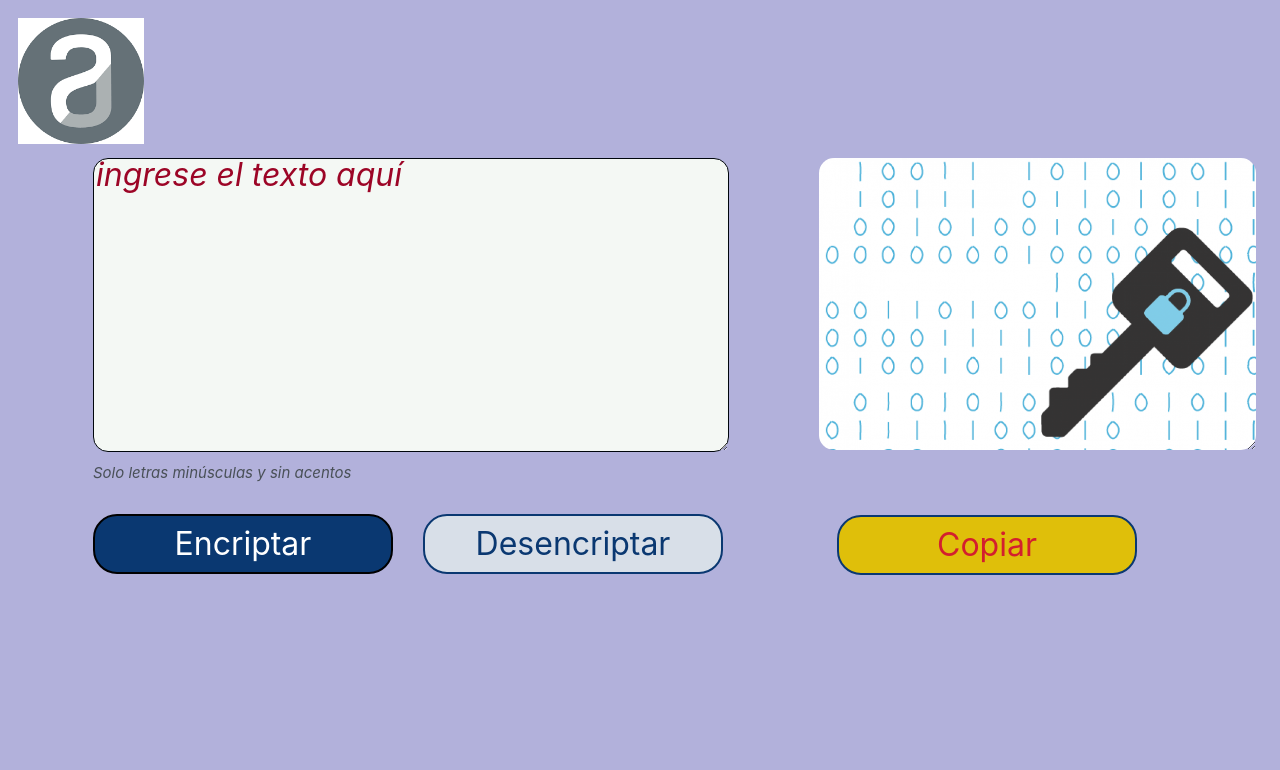
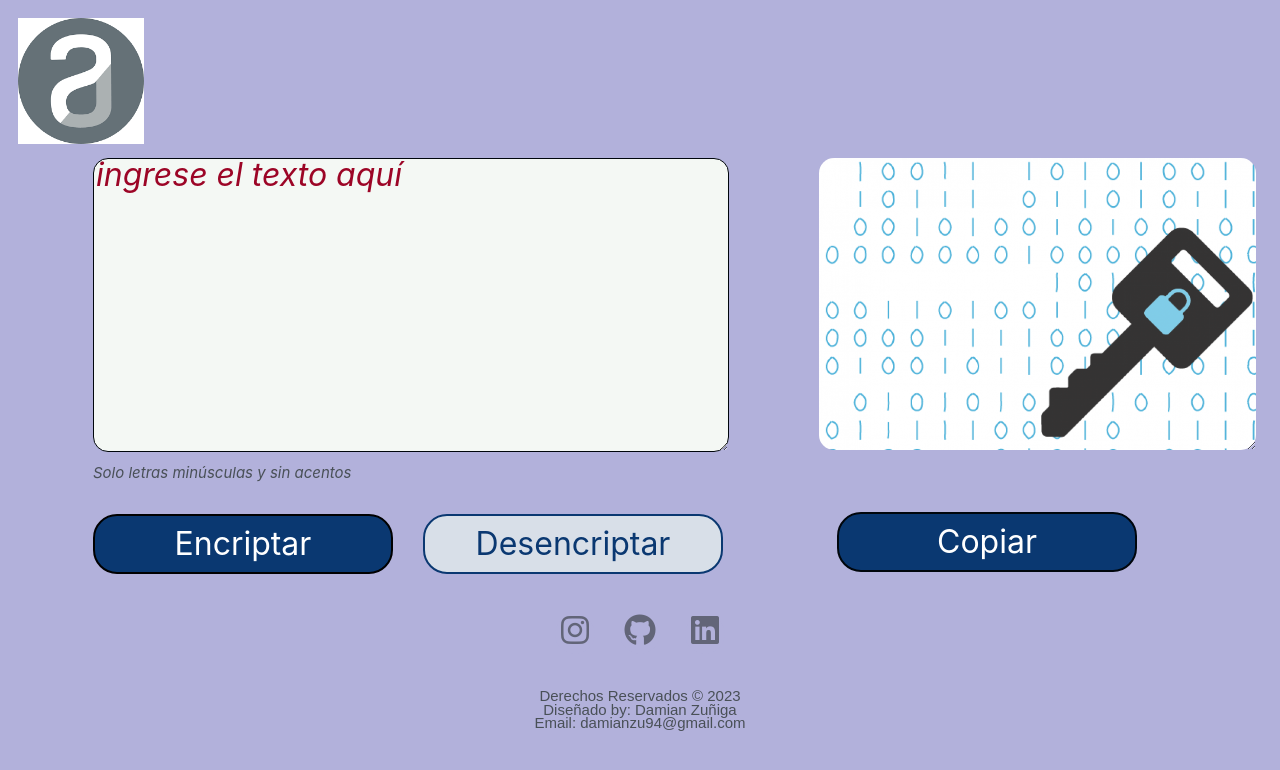
Before and after one commit to DZALuc/Encriptador-Alura, a plain HTML site: page index.html in a window 1280 px wide. Drawn offline with Linux system fonts and the light colour scheme.

Commit message:
Modificacion en pie de pagina

```diff
--- a/index.html
+++ b/index.html
@@ -5,6 +5,7 @@
     <meta http-equiv="X-UA-Compatible" content="IE=edge">
     <meta name="viewport" content="width=device-width, initial-scale=1.0">
     <link rel="stylesheet" href="./style.css">
+    <link rel="stylesheet" href="https://cdnjs.cloudflare.com/ajax/libs/font-awesome/6.4.0/css/all.min.css" integrity="sha512-iecdLmaskl7CVkqkXNQ/ZH/XLlvWZOJyj7Yy7tcenmpD1ypASozpmT/E0iPtmFIB46ZmdtAc9eNBvH0H/ZpiBw==" crossorigin="anonymous" referrerpolicy="no-referrer" />
     <link rel="preconnect" href="https://fonts.googleapis.com">
     <link rel="preconnect" href="https://fonts.gstatic.com" crossorigin>
     <link href="https://fonts.googleapis.com/css2?family=Montserrat:wght@300&display=swap" rel="stylesheet">
@@ -33,5 +34,20 @@
       </section>
     </main>
 <script src="./script.js"></script>
+  <footer>
+    <section class="footer">
+        <div class="social">
+          <a href="https://www.instagram.com/jeanlucdza/" target="_blank"><i class="fab fa-instagram"></i></a>
+          <a href="https://github.com/DZALuc" target="_blank"><i class="fab fa-github"></i></a>
+          <a href="https://www.linkedin.com/in/damianzuñiga/" target="_blank"><i class="fab fa-linkedin"></i></a>
+        </div>
+        <div class="infoextra">
+        Derechos Reservados &copy; 2023 <br>
+        Diseñado by: Damian Zuñiga <br>
+        Email: damianzu94@gmail.com
+        </div>
+    </section>
+
+  </footer>
 </body>
 </html>
--- a/style.css
+++ b/style.css
@@ -11,6 +11,8 @@
     margin-left: 10px;
     width: 10%;
 }
+
+
 
 main{
     display: flex;
@@ -42,7 +44,7 @@ main{
     margin-top: 10px;
     margin-left: 90px;
     padding-left: 10px;
-    position: fixed;
+
 }
 .mensaje:focus {
     outline: none;
@@ -74,14 +76,14 @@ main{
 }
 
 .btn-copiar {
-    background-color: #dfbf0a;
-    border: 2px solid #0a3871;
+    background-color: #0a3871;
+    border: 2px solid #00060c;
     border-radius: 24px;
-    color: #d31f2e;
+    color: white;
     cursor: pointer;
     height: 60px;
     margin-left: 108px;
-    margin-top: 367px;
+    margin-top: 58px;
     position: absolute;
     width: 300px;
 }
@@ -92,3 +94,40 @@ main{
     color: #495057;
     font-size: 15px;
 }
+
+.footer {
+    padding: 30px 0;
+}
+
+.footer .social {
+    text-align: center;
+    padding-bottom: 25px;
+    color: #484c57;
+}
+
+.footer .social a {
+    font-size: 24px;
+    color: inherit;
+    width: 40px;
+    height: 40px;
+    line-height: 38px;
+    display: inline-block;
+    text-align: center;
+    border-radius: 50%;
+    margin: 0 8px;
+    opacity: 0.75;
+}
+
+.footer .social a:hover{
+    opacity: 0.9;
+}
+
+
+.infoextra {
+    text-align: center;
+    font-family: Arial, Helvetica, sans-serif;
+    margin-top: 10px;
+    color: #495057;
+    font-size: 15px;
+
+}
```
Also changed, not shown: imagenes/wave.png (added).
